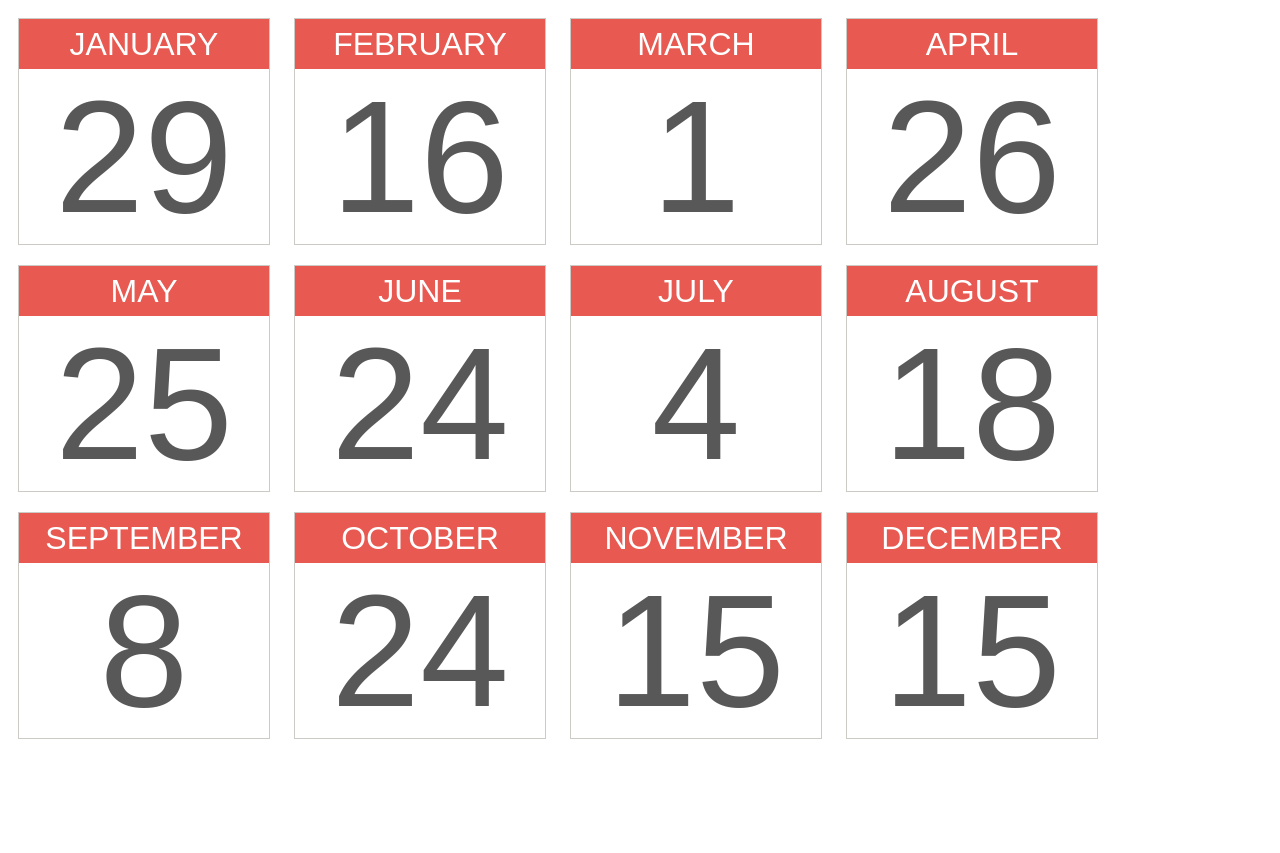
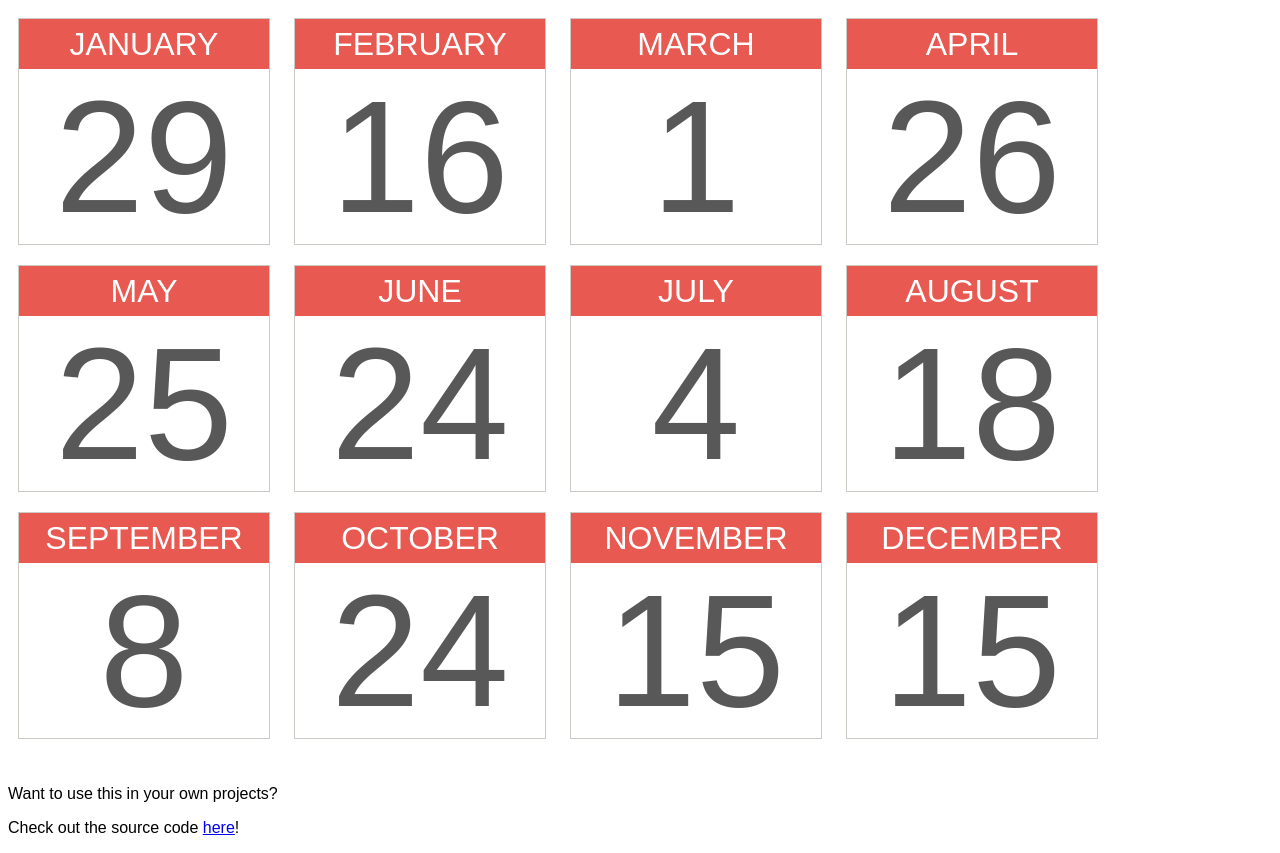
Before and after one commit to TheCoolBlackCat/cal-icon, a plain HTML site: page index.html in a window 1280 px wide. Before the commit the page ends 800 px from the top, so only its background shows below. Drawn offline with Linux system fonts and the light colour scheme.

Commit message:
Added footer

```diff
--- a/index.html
+++ b/index.html
@@ -4,7 +4,10 @@
     <meta charset="UTF-8">
     <title>Calendar</title>
     <link type="text/css" rel="stylesheet" href="cal.css">
-    <style type="text/css">div.cal {margin: 10px;}</style>
+    <style type="text/css">
+      div.cal {margin:10px;}
+      div.footer {font-family:sans-serif;padding-top:20px}
+    </style>
   </head>
   <body>
     <div class="cal">
@@ -56,6 +59,11 @@
       <div class="date">25</div>
     </div>
 
+    <div class="footer">
+      <p>Want to use this in your own projects?</p>
+      <p>Check out the source code <a href="https://github.com/TheCoolBlackCat/cal-icon">here</a>!</p>
+    </div>
+
     <script type="text/javascript">
     var dates = document.getElementsByClassName("date");
     for (var i = 0; i < dates.length; i++)
```
